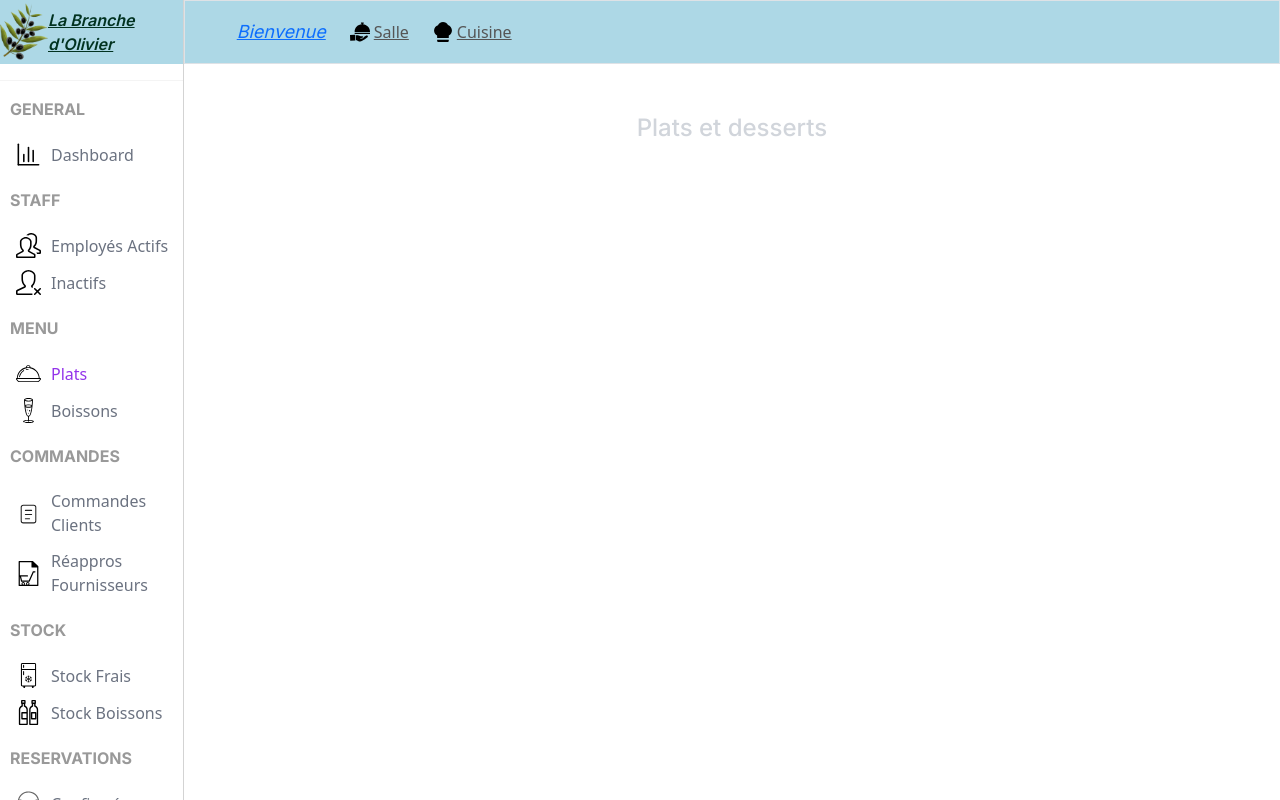
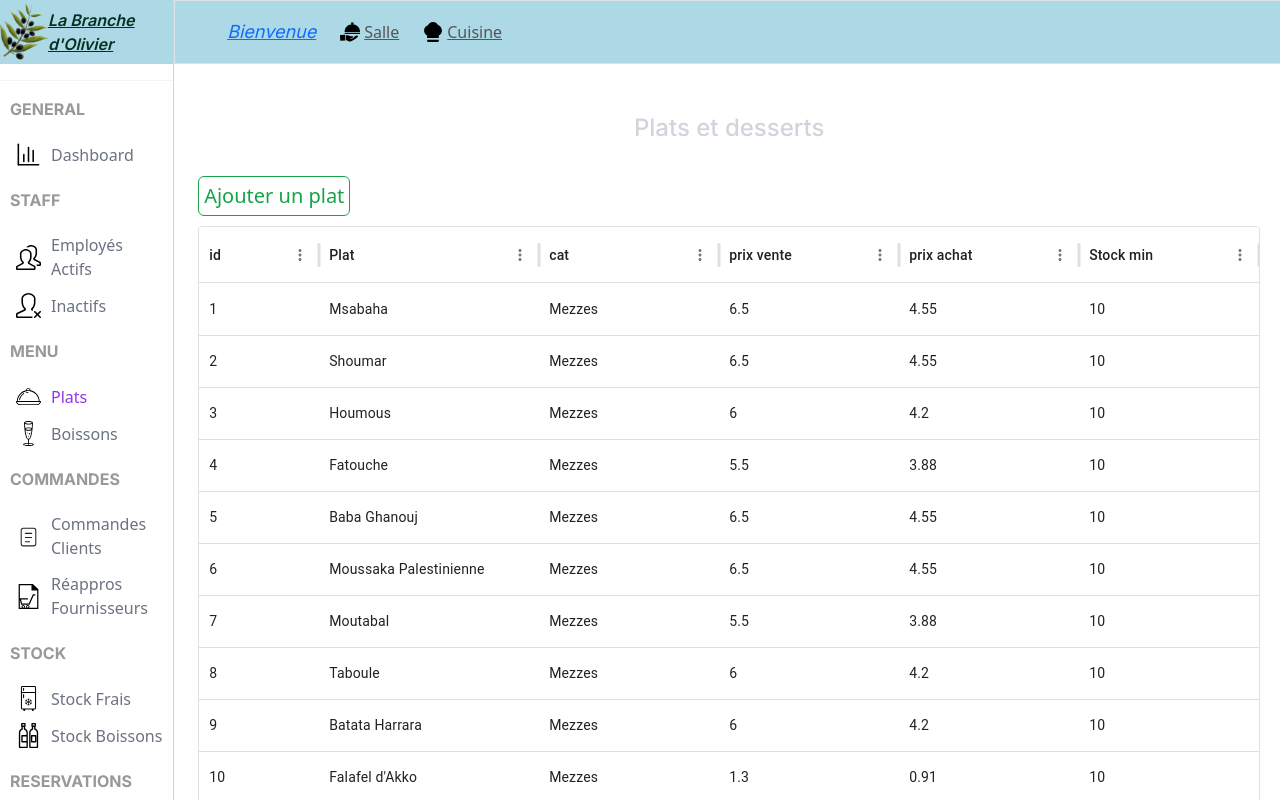
Before and after one commit to alain17-web/restaurantManager, a React (Vite) app in the folder restaurant-manager-ui/: page /dishes in a window 1280 px wide. Shown: the top 800 px of the page. Built offline with nearby package versions, Linux system fonts and the light colour scheme.

Commit message:
ADD DataGrid to Dishes

```diff
--- a/restaurant-manager-ui/package.json
+++ b/restaurant-manager-ui/package.json
@@ -10,7 +10,10 @@
     "preview": "vite preview"
   },
   "dependencies": {
-    "@mui/x-data-grid": "^7.5.0",
+    "@emotion/react": "^11.11.4",
+    "@emotion/styled": "^11.11.5",
+    "@mui/material": "^5.15.18",
+    "@mui/x-data-grid": "^7.5.1",
     "bootstrap": "^5.3.3",
     "classnames": "^2.5.1",
     "react": "^18.2.0",
--- a/restaurant-manager-ui/src/components/dataTableDishes/DataTableDishes.tsx
+++ b/restaurant-manager-ui/src/components/dataTableDishes/DataTableDishes.tsx
@@ -1,7 +1,74 @@
- const DataTableDishes = () => {
+import {dishes as dishData} from "../../tempData.ts";
+import {dishColumns} from '../../dataTable.ts'
+import {DataGrid} from "@mui/x-data-grid";
+import {useState,useEffect} from "react";
+
+interface Dish {
+    id: number;
+    name: string;
+    desc: string;
+    img: string;
+    price: number;
+    cat: string;
+    allerg?: string;
+}
+
+/*interface Props {
+    getDishId: (id:number) => number;
+    open: () => void
+}*/
+
+const DataTableDishes = () => {
+
+    const [dishes, setDishes] = useState<Dish[]>([])
+
+    useEffect(() => {
+        getDishes()
+    }, [])
+
+    const getDishes = () => {
+        setDishes(dishData);
+    }
+
+    const [paginationModel, setPaginationModel] = useState({ page: 0, pageSize: 10 });
+
+
+
+    /*const actionColumn = [{
+        field: "action",
+        headerName: "",
+        width: 80,
+        renderCell: (params) => {
+            return (
+                <div className='cellAction'>
+                    <div className="editButton" onClick={(e) => getDishId(params.row.id)} data-bs-toggle="tooltip"
+                         data-bs-placement="top" title="VOIR DETAIL OU MODIFIER">
+                        <svg xmlns="http://www.w3.org/2000/svg" width="16" height="16" fill="#ffa500"
+                             className="bi bi-pencil-fill" viewBox="0 0 16 16">
+                            <path
+                                d="M12.854.146a.5.5 0 0 0-.707 0L10.5 1.793 14.207 5.5l1.647-1.646a.5.5 0 0 0 0-.708l-3-3zm.646 6.061L9.793 2.5 3.293 9H3.5a.5.5 0 0 1 .5.5v.5h.5a.5.5 0 0 1 .5.5v.5h.5a.5.5 0 0 1 .5.5v.5h.5a.5.5 0 0 1 .5.5v.207l6.5-6.5zm-7.468 7.468A.5.5 0 0 1 6 13.5V13h-.5a.5.5 0 0 1-.5-.5V12h-.5a.5.5 0 0 1-.5-.5V11h-.5a.5.5 0 0 1-.5-.5V10h-.5a.499.499 0 0 1-.175-.032l-.179.178a.5.5 0 0 0-.11.168l-2 5a.5.5 0 0 0 .65.65l5-2a.5.5 0 0 0 .168-.11l.178-.178z"/>
+                        </svg>
+                    </div>
+                </div>
+            )
+        }
+    }]*/
+
     return (
-        <div>
-
+        <div className={"h-[950px] p-4"}>
+            <div className={"w-full flex items-center justify-between text-[24px] mb-[10px]"}>
+                <button
+                    className={"no-underline text-green-600 text-xl font-normal bg-[#F0F8FF p-[5px] border-1 border-green-600 rounded-md cursor-pointer"}>
+                    Ajouter un plat
+                </button>
+            </div>
+            <DataGrid
+                rows={dishes}
+                columns={dishColumns}
+                paginationModel={paginationModel}
+                onPaginationModelChange={setPaginationModel}
+                pageSizeOptions={[10]}
+            />
         </div>
     );
 };
--- /dev/null
+++ b/restaurant-manager-ui/src/dataTable.ts
@@ -0,0 +1,54 @@
+export const dishColumns = [
+
+    {
+        field: "id",
+        headerName: "id",
+        width: 120,
+    },
+    {
+        field: "name",
+        headerName: "Plat",
+        width: 220,
+    },
+
+    {
+        field: "cat",
+        headerName: "cat",
+        width: 180,
+    },
+    {
+        field: "price",
+        headerName: "prix vente",
+        width: 180,
+    },
+
+    {
+        field: "cost",
+        headerName: "prix achat",
+        width: 180,
+    },
+    {
+        field: "min",
+        headerName: "Stock min",
+        width: 180,
+    }
+
+];
+
+export const drinksColumns=[
+    {
+        field: "idDrink",
+        headerName: "id",
+        width: 120,
+    },
+    {
+        field: "name",
+        headerName: "Boisson",
+        width: 220,
+    },
+    {
+        field: "price",
+        headerName: "prix vente",
+        width: 180,
+    },
+]
--- a/restaurant-manager-ui/src/pages/dishes/Dishes.tsx
+++ b/restaurant-manager-ui/src/pages/dishes/Dishes.tsx
@@ -1,13 +1,53 @@
 import DashboardSidebar from "../../components/dashboardSidebar/DashboardSidebar.tsx";
 import DashboardNavbar from "../../components/dashboardNavbar/DashboardNavbar.tsx";
+import DataTableDishes from "../../components/dataTableDishes/DataTableDishes.tsx";
+import {dishes as dishData} from "../../tempData.ts";
+import {useState,useEffect} from "react";
+
+interface Dish {
+    id: number;
+    name: string;
+    desc: string;
+    img: string;
+    price: number;
+    cat: string;
+    allerg?: string; // Make allerg optional since some dishes don't have it
+}
 
 const Dishes = () => {
+
+    const [open, setOpen] = useState<boolean>(false)
+
+    const [dishes,setDishes]= useState<Dish[]>([])
+    const [dishId, setDishId] = useState<number>(0)
+
+    useEffect(() => {
+        getDishes();
+    }, []);
+
+    const getDishes = () => {
+        setDishes(dishData);
+    };
+
+    /*const handleGetDishId = (id:number) => {
+        setDishId(id.toString)
+        setOpen(true)
+    }
+
+    const close = () => {
+        setOpen(false)
+    }
+
+    const show = () => {
+        setOpen(true)
+    }*/
     return (
         <div className={"w-full flex"}>
             <DashboardSidebar/>
             <div className={"flex-[6]"}>
                 <DashboardNavbar/>
                 <h1 className={'text-center text-gray-300 text-2xl font-inter mt-5'}>Plats et desserts</h1>
+                <DataTableDishes />
             </div>
         </div>
     );
--- a/restaurant-manager-ui/src/tempData.ts
+++ b/restaurant-manager-ui/src/tempData.ts
@@ -4,18 +4,22 @@ export const dishes = [
         name:"Msabaha",
         desc:"Une des variantes de houmous les plus appréciées au moyen orient! Elle se compose de purée de pois chiches, crème de sésame, jus de citron, ail concassé, persil, gains de pois chiche entiers.",
         img:"./img/Msabaha.jpg",
-        price:6.5,
+        price:6.50,
         cat:"Mezzes",
-        allerg: "Sésame, poids chiches"
+        allerg: "Sésame, poids chiches",
+        cost:4.55,
+        min:10
     },
     {
         id:2,
         name:"Shoumar",
         desc:"Salade de fenouil, aneth, jeunes oignons, raisins secs et airelles",
         img:"./img/shoumar.jpg",
-        price:6.5,
+        price:6.50,
         cat:"Mezzes",
-        allerg: ""
+        allerg: "",
+        cost:4.55,
+        min:10
     },
     {
         id:3,
@@ -24,24 +28,30 @@ export const dishes = [
         img:"./img/houmous.jpg",
         price:6,
         cat:"Mezzes",
-        allerg: "Sésame, poids chiches"
+        allerg: "Sésame, poids chiches",
+        cost:4.20,
+        min:10
     },
     {
         id:4,
         name:"Fatouche",
         desc:"Salade composée, pétales de pain grillé, sirop de grenade.",
         img:"./img/Msabaha.jpg",
-        price:5.5,
+        price:5.50,
         cat:"Mezzes",
-        allerg: ""
+        allerg: "",
+        cost:3.88,
+        min:10
     },
     {
         id:5,
         name:"Baba Ghanouj",
         desc:"Grains de grenade, aubergines grillées, tomates, oignons, poivrons et persil plat, huile d’olive et épices du pays.",
         img:"./img/baba_ghanouj.jpg",
-        price:6.5,
+        price:6.50,
         cat:"Mezzes",
+        cost:4.55,
+        min:10
 
     },
     {
@@ -49,18 +59,22 @@ export const dishes = [
         name:"Moussaka Palestinienne",
         desc:"Aubergines grillées, pois chiches, oignons et sauce tomate, le tout cuisiné au four.",
         img:"./img/mousaka.jpg",
-        price:6.5,
+        price:6.50,
         cat:"Mezzes",
-        allerg: ""
+        allerg: "",
+        cost:4.55,
+        min:10
     },
     {
         id:7,
         name:"Moutabal",
         desc:"Aubergines grillées façon caviar, jus de citron et crème de sésame, épices du pays.",
         img:"./img/moutabal.jpg",
-        price:5.5,
+        price:5.50,
         cat:"Mezzes",
-        allerg: "Sésame"
+        allerg: "Sésame",
+        cost:3.88,
+        min:10
     },
     {
         id:8,
@@ -69,24 +83,31 @@ export const dishes = [
         img:"./img/taboule.jpg",
         price:6,
         cat:"Mezzes",
-        allerg: "La semoule contient du gluten"
-    },{
+        allerg: "La semoule contient du gluten",
+        cost:4.20,
+        min:10
+    },
+    {
         id:9,
         name:"Batata Harrara",
         desc:"Dés de pommes de terre marinés aux épices maison, ail, coriandre & harissa.",
         img:"./img/batata.jpg",
         price:6,
         cat:"Mezzes",
-        allerg: ""
+        allerg: "",
+        cost:4.20,
+        min:10
     },
     {
         id:10,
         name:"Falafel d'Akko",
         desc:"Croquette végétarienne à base de pois chiches moulu, ail, oignons, coriandre, épices du pays.",
         img:"./img/falafel.jpg",
-        price:1.3,
+        price:1.30,
         cat:"Mezzes",
-        allerg: "Poids chiches"
+        allerg: "Poids chiches",
+        cost:0.91,
+        min:10
     },
     {
         id:11,
@@ -95,52 +116,64 @@ export const dishes = [
         img:"./img/shorbat.jpg",
         price:6,
         cat:"Mezzes",
-        allerg: ""
+        allerg: "",
+        cost:4.20,
+        min:10
     },
     {
         id:12,
         name:"Assiette Chich Taouk",
         desc:"2 Brochettes de poulet mariné Les assiettes grillades sont servies avec des crudités, des batata harra (dés de pommes de terre marinés aux épices maison, ail, coriandre & harissa) ou des frites et une sauce au choix.",
         img:"./img/chichtaouk.jpg",
-        price:16.5,
+        price:16.50,
         cat:"Grillades",
-        allerg: ""
+        allerg: "",
+        cost:11.55,
+        min:10
     },
     {
         id:13,
         name:"Assiette Kafta Galilée",
         desc:"2 Brochettes de viande hachée, aromatisée de boeuf et d’agneau Les assiettes grillades sont servies avec des crudités, des batata harra (dés de pommes de terre marinés aux épices maison, ail, coriandre & harissa) ou des frites et une sauce au choix",
         img:"./img/kafta.jpg",
-        price:16.5,
+        price:16.50,
         cat:"Grillades",
-        allerg: ""
+        allerg: "",
+        cost:11.55,
+        min:10
     },
     {
         id:14,
         name:"Assiette Lahme Mechwi",
         desc:"2 Brochettes d’agneau mariné Les assiettes grillades sont servies avec des crudités, des batata harra (dés de pommes de terre marinés aux épices maison, ail, coriandre & harissa) ou des frites et une sauce au choix",
         img:"./img/lahme.jpg",
-        price:16.5,
+        price:16.50,
         cat:"Grillades",
-        allerg: ""
+        allerg: "",
+        cost:11.55,
+        min:10
     },
     {
         id:15,
         name:"Assiette Chawarma poulet",
         desc:"Viande de poulet en lamelle aromatisée et marinée avec des oignons et poivrons Les assiettes grillades sont servies avec des crudités, des batata harra (dés de pommes de terre marinés aux épices maison, ail, coriandre & harissa) ou des frites et une sauce au choix",
         img:"./img/chawarma.jpg",
-        price:15.5,
+        price:15.50,
         cat:"Grillades",
-        allerg: ""
+        allerg: "",
+        cost:10.85,
+        min:10
     },
     {
         id:16,
         name:"Assiette Chawarma maison",
         desc:"Viande de dinde en lamelle aromatisée et marinée avec des oignons et poivrons Les assiettes grillades sont servies avec des crudités, des batata harra (dés de pommes de terre marinés aux épices maison, ail, coriandre & harissa) ou des frites et une sauce au choix",
         img:"./img/chawarma-maison.jpg",
-        price:15.5,
+        price:15.50,
         cat:"Grillades",
-        allerg: ""
+        allerg: "",
+        cost:10.85,
+        min:10
     },
     {
         id:17,
@@ -149,43 +182,53 @@ export const dishes = [
         img:"./img/assortissement.jpg",
         price:24,
         cat:"Grillades",
-        allerg: ""
+        allerg: "",
+        cost:16.80,
+        min:10
     },
     {
         id:18,
         name:"Plateau viande",
         desc:"Assortiment de nos mezzés palestiniens sélectionnés par le Chef, accompagnés d’une grillade au choix ",
         img:"./img/plateau_viande.jpg",
-        price:18.5,
+        price:18.50,
         cat:"Grillades",
-        allerg: "Sésame, poids chiches"
+        allerg: "Sésame, poids chiches",
+        cost:12.95,
+        min:10
     },
     {
         id:19,
         name:"Assiette Artichauts",
         desc:"3 Coeurs d'artichaut farcis à la viande hachée, houmous, taboulé, baba ghanou",
         img:"./img/assiettes-artichauts.jpg",
-        price:17.5,
+        price:17.50,
         cat:"Assiette froides",
-        allerg: "Poids chiches"
+        allerg: "Poids chiches",
+        cost:12.25,
+        min:10
     },
     {
         id:20,
         name:"Assiette Kebbeh d'Arraba",
         desc:"3 Kebbehs, taboulé, baba ghanouj, houmous et sauce à l'ail (G; N; S)",
         img:"./img/kebbeh.jpg",
-        price:16.5,
+        price:16.50,
         cat:"Assiette froides",
-        allerg: "Poids chiches"
+        allerg: "Poids chiches",
+        cost:11.55,
+        min:10
     },
     {
         id:21,
         name:"Assiette Falafel d'Akko",
         desc:"3 Falafels, houmous, taboulé, baba ghanouj et sauce tahina",
         img:"./img/assiette-falafel.jpg",
-        price:14.5,
+        price:14.50,
         cat:"Assiette froides",
-        allerg: "Poids chiches"
+        allerg: "Poids chiches",
+        cost:10.15,
+        min:10
     },
     {
         id:22,
@@ -194,43 +237,53 @@ export const dishes = [
         img:"./img/plateau-vegetarien.jpg",
         price:16,
         cat:"Assiette froides",
-        allerg: "Sésame, poids chiches"
+        allerg: "Sésame, poids chiches",
+        cost:11.20,
+        min:10
     },
     {
         id:23,
         name:"Aish el saraya",
         desc:"Dessert à la crème et aux pistaches",
         img:"./img/aish.jpg",
-        price:4.5,
+        price:4.50,
         cat:"Desserts",
-        allerg: ""
+        allerg: "",
+        cost:3.15,
+        min:10
     },
     {
         id:24,
         name:"Baklava",
         desc:"Pâte feuilletée, pistache, cajou et amande, sirop de miel à la fleur d’oranger",
         img:"./img/baklava.jpg",
-        price:3.5,
+        price:3.50,
         cat:"Desserts",
-        allerg: "Peut contenir des traces de coques de fruits secs"
+        allerg: "Peut contenir des traces de coques de fruits secs",
+        cost:2.45,
+        min:10
     },
     {
         id:25,
         name:"Namoura",
         desc:"Gâteau de semoule, fleur d’oranger, amandes, sirop au miel maison",
         img:"./img/namoura.jpg",
-        price:4.5,
+        price:4.50,
         cat:"Desserts",
-        allerg: "Gluten et contenir des traces de coques de fruits secs"
+        allerg: "Gluten et contenir des traces de coques de fruits secs",
+        cost:3.15,
+        min:10
     },
     {
         id:26,
         name:"Chyabat achta",
         desc:"Chausson croustillant farci au fromage frais, sirop de miel à la fleur d’oranger et brisure de pistaches",
         img:"./img/chaayabat.jpg",
-        price:3.5,
+        price:3.50,
         cat:"Desserts",
-        allerg: "Peut contenir des traces de coques de fruits secs"
+        allerg: "Peut contenir des traces de coques de fruits secs",
+        cost:2.45,
+        min:10
     },
 ]
 
@@ -239,37 +292,49 @@ export const drinks = [
         idDrink:1,
         name:"Coca,Sprite,Fanta,Ice tea",
         price:1.5,
-        cat:"Softs"
+        cat:"Softs",
+        cost:2.45,
+        min:10
     },
     {
         idDrink:2,
         name:"Thé à la menthe fraîche",
         price:2,
-        cat:"Boissons chaudes"
+        cat:"Boissons chaudes",
+        cost:2.45,
+        min:10
     },
     {
         idDrink:3,
         name:"Thé à la Camomille",
         price:1.7,
-        cat:"Boissons chaudes"
+        cat:"Boissons chaudes",
+        cost:2.45,
+        min:10
     },
     {
         idDrink:4,
         name:"Café",
         price:1.6,
-        cat:"Boissons chaudes"
+        cat:"Boissons chaudes",
+        cost:2.45,
+        min:10
     },
     {
         idDrink:5,
         name:"Expresso",
         price:1.5,
-        cat:"Boissons chaudes"
+        cat:"Boissons chaudes",
+        cost:2.45,
+        min:10
     },
     {
         idDrink:6,
         name:"Château Kefraya - Syrah",
         price:75,
-        cat:"Vins"
+        cat:"Vins",
+        cost:2.45,
+        min:10
     },
     {
         idDrink:7,
@@ -281,19 +346,25 @@ export const drinks = [
         idDrink:8,
         name:"Château St Thomas",
         price:69,
-        cat:"Vins"
+        cat:"Vins",
+        cost:2.45,
+        min:10
     },
     {
         idDrink:9,
         name:"Taybeh Blonde",
         price:4.5,
-        cat:"Bières"
+        cat:"Bières",
+        cost:2.45,
+        min:10
     },
     {
         idDrink:10,
         name:"Taybeh Blanche",
         price:4.5,
-        cat:"Bières"
+        cat:"Bières",
+        cost:2.45,
+        min:10
     },
 ]
 
@@ -304,47 +375,55 @@ export const users = [
         username:"alain",
         password:"admin",
         role:"admin",
+        status:"actif"
     },
     {
         idUser:2,
         username:"helene",
         password:"waiter",
         role:"waiter",
+        status:"actif"
     },
     {
         idUser:3,
         username:"lea",
         password:"waiter",
         role:"waiter",
+        status:"actif"
     },
     {
         idUser:4,
         username:"liam",
         password:"waiter",
         role:"waiter",
+        status:"actif"
     },
     {
         idUser:5,
         username:"basile",
         password:"cook",
         role:"cook",
+        status:"actif"
     },
     {
         idUser:6,
         username:"arnaud",
         password:"cook",
         role:"cook",
+        status:"actif"
     },
     {
         idUser:7,
         username:"julie",
         password:"cook",
         role:"cook",
+        status:"actif"
     },
     {
         idUser:8,
         username:"alicia",
         password:"cook",
         role:"cook",
+        status:"actif"
     },
 ]
```
Also changed, not shown: 2 other files (tests, documents, lock files or other folders).
